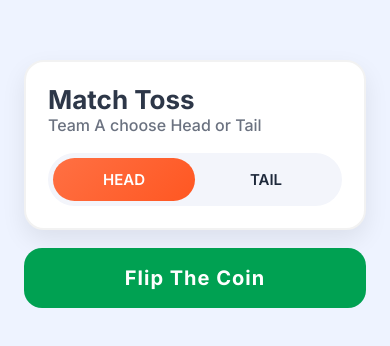
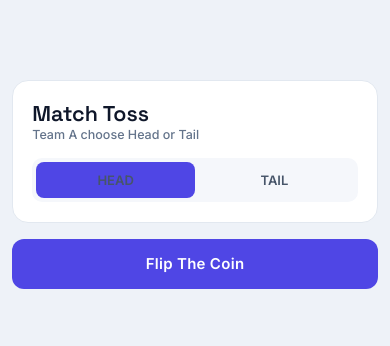
Before and after one commit to BilalJamil-Github/Cricket-Scoring-App, a React app: page /toss in a window 390 px wide. Shown: the part 238-584 px from the top of the page. Built offline with nearby package versions, Linux system fonts and the light colour scheme; the HTML template or start-up script is replaced by a standard one.

Commit message:
Adding Style in Toss

```diff
--- a/src/pages/Toss/Toss.css
+++ b/src/pages/Toss/Toss.css
@@ -2,11 +2,11 @@
   margin: 0;
   padding: 0;
   box-sizing: border-box;
-  font-family: Inter, sans-serif;
+  font-family: var(--font-body, Inter, sans-serif);
 }
 
 body {
-  background: #eef3ff;
+  background: var(--clr-bg, #eef3ff);
 }
 
 .toss-page {
@@ -15,59 +15,66 @@ body {
   justify-content: center;
   align-items: center;
   flex-direction: column;
-  gap: 18px;
-  padding: 35px 15px;
+  gap: 16px;
+  padding: clamp(20px, 6vw, 35px) 15px;
 }
 
 /* ================= CARDS ================= */
 
 .toss-card {
-  width: 500px;
+  width: min(480px, 94vw);
   background: #ffffff;
-  padding: 22px;
-  border-radius: 20px;
-  box-shadow: 0 10px 25px rgba(0, 0, 0, 0.08);
-  border: 2px solid #f2f2f2;
+  padding: clamp(18px, 5vw, 24px);
+  border-radius: 16px;
+  box-shadow: none;
+  border: 1px solid var(--clr-border, #e5e9f2);
 }
 
 .toss-card h1 {
-  font-size: 32px;
-  color: #2d3748;
+  font-family: var(--font-display, inherit);
+  font-weight: 600;
+  font-size: clamp(20px, 5.5vw, 28px);
+  color: var(--clr-ink, #1e293b);
 }
 
 .toss-card h2 {
-  color: #2d3748;
-  margin-bottom: 10px;
+  color: var(--clr-ink, #1e293b);
+  font-family: var(--font-display, inherit);
+  font-weight: 600;
+  margin-bottom: 8px;
+  font-size: clamp(16px, 4.6vw, 20px);
 }
 
 .toss-card h4 {
-  color: #6b7280;
+  color: var(--clr-muted, #6b7280);
   font-weight: 500;
+  font-size: clamp(12.5px, 3vw, 14px);
 }
 
 .toss-card #heading {
-  margin-bottom: 18px;
+  margin-bottom: 16px;
 }
 
 /* ================= RESULT ================= */
 
 #toss-result {
-  width: 120px;
-  height: 60px;
-  margin: 16px auto;
-  background: linear-gradient(135deg, #4caf50, #2e7d32);
+  width: 110px;
+  height: 52px;
+  margin: 14px auto;
+  background: var(--clr-ink, #0f172a);
   color: white;
-  border-radius: 14px;
+  border-radius: 10px;
 
   display: flex;
   justify-content: center;
   align-items: center;
 
-  box-shadow: 0 8px 18px rgba(46, 125, 50, 0.25);
+  box-shadow: none;
 }
 
 #toss-result h3 {
-  font-size: 26px;
+  font-family: var(--font-mono, inherit);
+  font-size: clamp(18px, 4.6vw, 22px);
   font-weight: 700;
 }
 
@@ -76,54 +83,56 @@ body {
 .toss-card .container {
   display: flex;
   width: 100%;
-  background: #f3f5fb;
-  border-radius: 50px;
-  padding: 5px;
+  background: var(--clr-bg-alt, #f3f5fb);
+  border-radius: 10px;
+  padding: 4px;
 }
 
 .toss-card .container span {
   flex: 1;
-  padding: 14px;
-  border-radius: 50px;
+  padding: clamp(9px, 2.8vw, 12px);
+  border-radius: 8px;
   text-align: center;
-  font-size: 17px;
+  font-size: clamp(13px, 3.4vw, 15px);
   font-weight: 600;
+  color: var(--clr-slate-600, #475569);
   cursor: pointer;
-  transition: 0.25s;
+  transition: 0.2s ease;
 }
 
 .selected {
-  background: linear-gradient(135deg, #ff7043, #ff5722);
+  background: var(--clr-accent, #4f46e5);
   color: white;
 }
 
 .selected_type {
-  background: linear-gradient(135deg, #00c853, #00a152);
+  background: var(--clr-ink, #0f172a);
   color: white;
 }
 
 #heading_lower {
-  margin-bottom: 18px;
+  margin-bottom: 16px;
 }
 
 .flip-btn {
-  width: 500px;
-  height: 60px;
+  width: min(480px, 94vw);
+  height: 50px;
 
   border: none;
-  border-radius: 18px;
- background-color: #00a152;
+  border-radius: 12px;
+  background-color: var(--clr-accent, #4f46e5);
   color: white;
-  font-size: 20px;
-  font-weight: 700;
-  letter-spacing: 1px;
+  font-size: clamp(15px, 3.6vw, 18px);
+  font-weight: 600;
+  letter-spacing: 0.3px;
 
   cursor: pointer;
-
+  box-shadow: none;
+  transition: background 0.2s ease, transform 0.15s ease;
 }
 
 .flip-btn:hover {
-  filter: brightness(1.08);
+  background-color: var(--clr-accent-dark, #4338ca);
 }
 
 .flip-btn:active {
@@ -131,17 +140,15 @@ body {
 }
 
 @media (max-width: 550px) {
-  .toss-card,
-  .flip-btn {
-    width: 95%;
-  }
-
-  .toss-card h1 {
-    font-size: 26px;
-  }
-
   .toss-card .container span {
-    font-size: 15px;
-    padding: 12px;
+    font-size: 13px;
+    padding: 10px;
   }
 }
+
+@media (max-width: 360px) {
+  .toss-card {
+    padding: 14px;
+    border-radius: 12px;
+  }
+}
```
